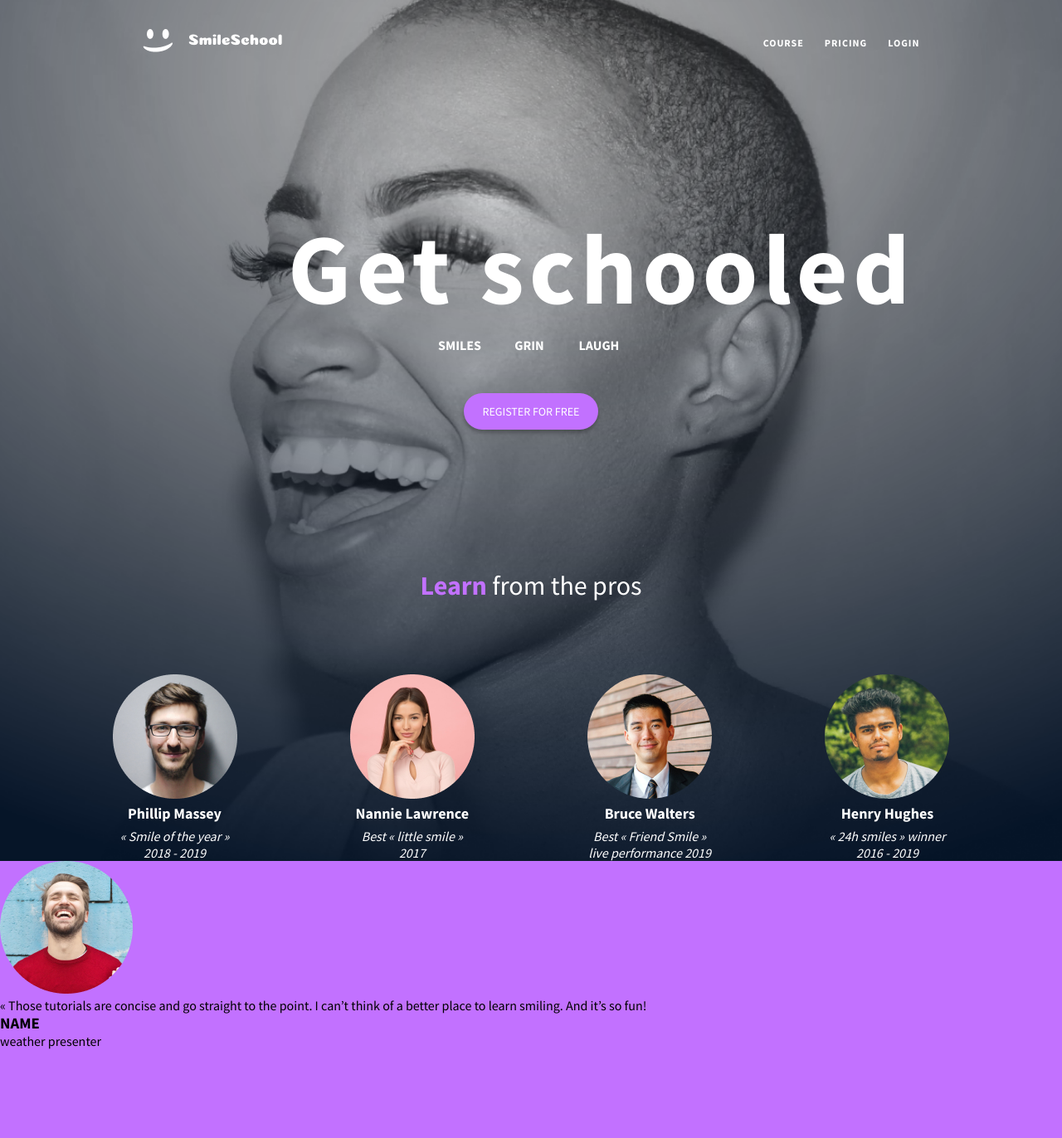
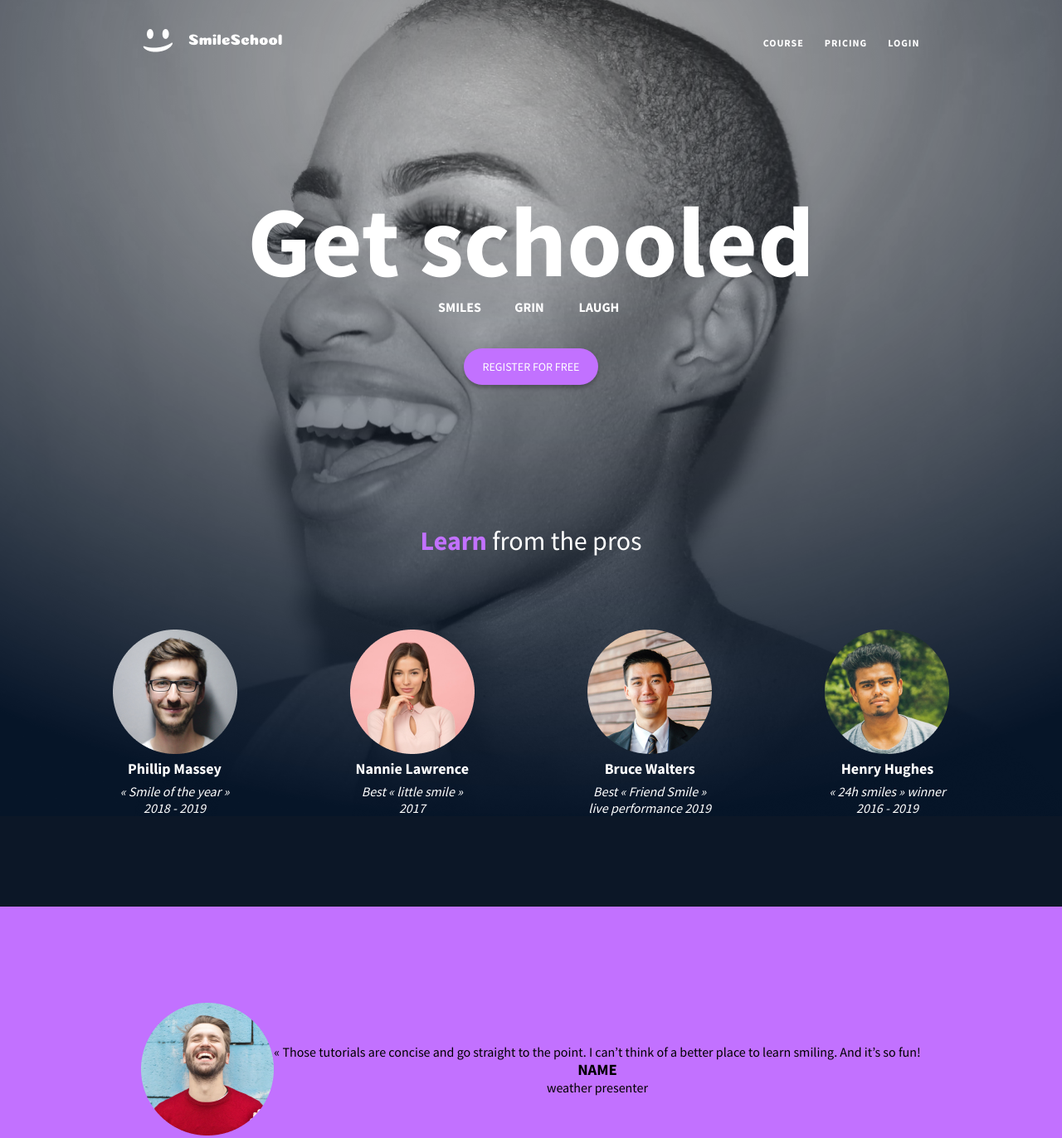
Before and after one commit to davies-villa/alx_html_css, a plain HTML site: page css_advanced/index.html in a window 1280 px wide. Shown: the top 1372 px of the page at 83% size. Drawn offline with Linux system fonts and the light colour scheme.

Commit message:
made another commit today

```diff
--- a/css_advanced/index.html
+++ b/css_advanced/index.html
@@ -24,7 +24,7 @@
                 </ul>
             </nav>
 
-        </header>
+
             <section class="main-items">
                 <div class="main-content">
                     <h1>Get schooled</h1>
@@ -62,12 +62,12 @@
                         </div>
                     </div>
                 </div>
-        </section>
+        </header>
         <section class="testimonial">
-            <div>
+            <div class="testimonial-content">
                 <img src="images/5.png" alt="img">
             </div>
-            <div>
+            <div class="testimonial-content">
                 <blockquote>« Those tutorials are concise and go straight to the point. I can’t think of a better place
                     to learn smiling. And it’s so fun!</blockquote>
                 <h3>NAME</h3>
--- a/css_advanced/style.css
+++ b/css_advanced/style.css
@@ -5,7 +5,12 @@
 }
 
 header {
-background-color: transparent;
+    height: 1093px;
+    width: 100%;
+    margin: 0 auto;
+    background-image: url(../css_advanced/images/background.png);
+    background-position: center;
+    background-size: cover;
 }
 
 nav {
@@ -15,6 +20,7 @@ nav {
     padding-top: 35.02px;
     padding-left: 171.59px;
     background-color: transparent;
+    height: 29.46px;
 }
 
 nav ul {
@@ -36,26 +42,22 @@ nav ul li a {
     letter-spacing: 1px;
 }
 
-main{
-    height: 1093px;
-    width: 100%;
-    background-image: url(../css_advanced/images/Object.png);
-    background-position: center;
-    background-size: cover;
+.main-content {
+    padding-top: 155px;
+
+}
+
+.main-content h1 {
+    font-size: 120px;
+    font-weight: 700;
+    text-align: center;
+    line-height: 1.2;
+    color: #fff;
+    height: 151px;
 }
 
 
-.main-content h1{
-    font-size: 120px;
-    padding-top: 187px;
-    font-weight: 700;
-    padding-left: 347px;
-    line-height: 1.2;
-    letter-spacing: 6px;
-    color: #fff;
-}
-
-.main-content span{
+.main-content span {
     padding: 10px;
     text-align: center;
     color: #fff;
@@ -69,21 +71,23 @@ main{
     font-size: 16px;
     font-weight: 600;
     display: flex;
+    top: 50%;
+    transform: translateY(-50%);
     width: 20%;
     margin: 0 auto;
 }
 
 .container {
     display: flex;
-    justify-content: center; /* Centers horizontally */
-    align-items: center; /* Centers vertically */
-    height: 10; /* Adjust the height as needed */
-    padding-top: 38px;
+    justify-content: center;
+    align-items: center;
+    height: 10;
+    padding-top: 10px;
 }
 
 .register-btn {
-    padding: 10px 20px; /* Adjust the padding as needed */
-    font-size: 16px; /* Adjust the font size as needed */
+    padding: 10px 20px;
+    font-size: 16px;
     margin: 0 auto;
     padding-top: 38px;
     font-size: 14px;
@@ -97,55 +101,73 @@ main{
     box-shadow: 0 4px 4px rgba(0, 0, 0, 0.25);
 }
 
+.main-profiles {
+    height: 364px;
+    padding-top: 168px;
+}
 
-.main-profiles h2{
-    padding-top: 168px;
+.main-profiles h2 {
     font-size: 32px;
-    font-weight: 400;
+    font-weight: 100;
     color: #fff;
     text-align: center;
 }
-.main-profiles h2 span{
+
+.main-profiles h2 span {
     color: #C271FF;
     font-size: 32px;
     font-weight: 600;
-    padding-top: 20px;
 }
+
 .profiles {
     width: 1009px;
     display: flex;
-    justify-content: space-between; /* Adjust as needed: space-around, space-evenly, etc. */
-    flex-wrap: wrap; /* Allows wrapping to next line if needed */
-    gap: 136.333px;/* Adds space between items */
+    justify-content: space-between;
+    flex-wrap: wrap;
+    gap: 136.333px;
     margin: 0 auto;
     padding-top: 87px;
     text-align: center;
 }
+
 .profile {
     text-align: center;
 }
+
 .profile img {
-    width: 150px; /* Adjust as needed */
-    height: 150px; /* Maintain aspect ratio */
+    width: 150px;
+    height: 150px;
     display: block;
     margin: 0 auto;
 }
 
-.profile h3{
+.profile h3 {
     color: #fff;
     font-size: 18px;
     font-weight: 600;
     padding-top: 6px;
 }
-.profile p{
+
+.profile p {
     font-size: 16px;
     font-weight: 100;
     color: #fff;
     padding-top: 6px;
 }
 
-.testimonial{
+.testimonial {
+    display: flex;
+    justify-content: center;
+    align-items: center;
     height: 392px;
     width: 100%;
     background-color: #C271FF;
 }
+
+.testimonial-content {
+    display: flex;
+    flex-direction: column;
+    align-items: center;
+    text-align: center;
+    margin: 20px 0;
+}
```
Also changed, not shown: css_advanced/images/background.png (added). Lines whose indentation alone changed are shown as unchanged.
